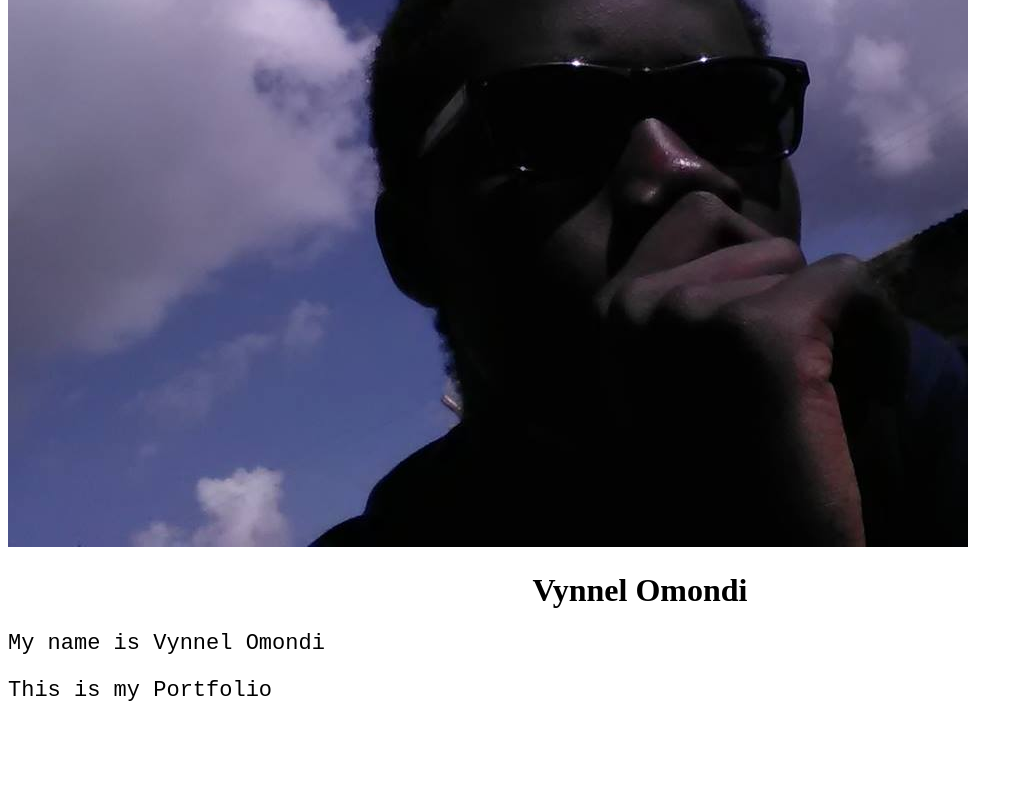
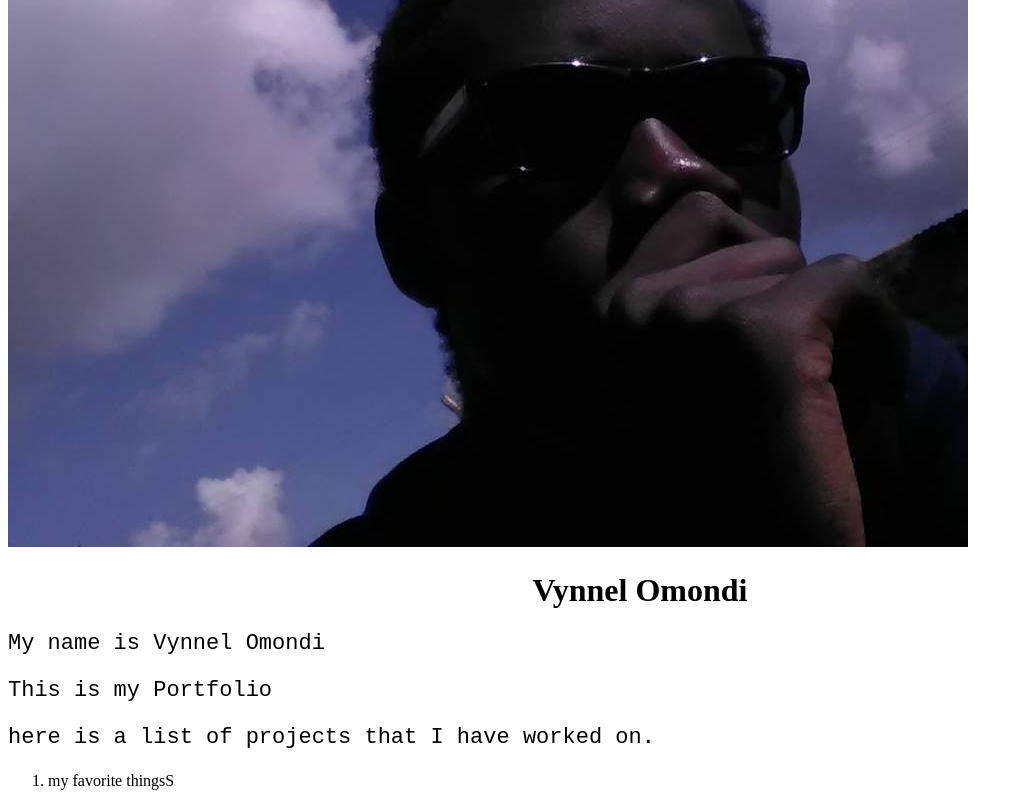
Before and after one commit to Vynnel/Portfolio, a plain HTML site: page index.html in a window 1280 px wide. Shown: the part 413-1219 px from the top of the page, without its empty margins (0-1023 px from the left). Before the commit the page ends 1138 px from the top, so only its background shows below. Drawn offline with Linux system fonts and the light colour scheme.

Commit message:
added an ordered list

```diff
--- a/index.html
+++ b/index.html
@@ -9,6 +9,10 @@
 			<h1>Vynnel Omondi</h1>
 			<p>My name is Vynnel Omondi</p>
 			<p>This is my Portfolio</p>
+      <p>here is a list of projects that I have worked on.</p>
+      <ol>
+        <li>my favorite thingsS</li>
+      </ol>
 		</body
 
 	</html>
```
Also changed, not shown: 1 other file.
